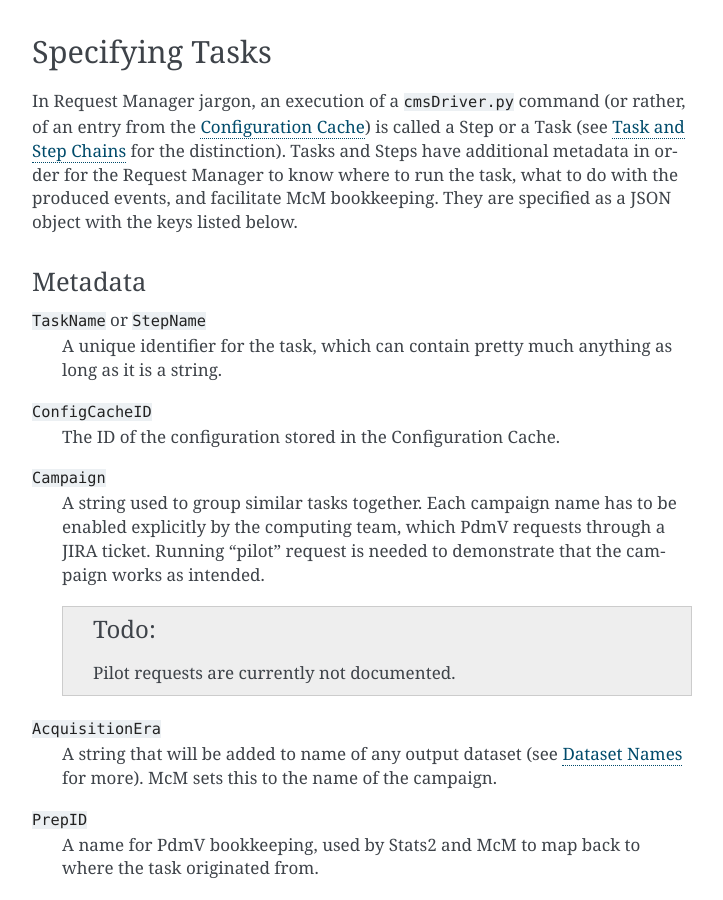
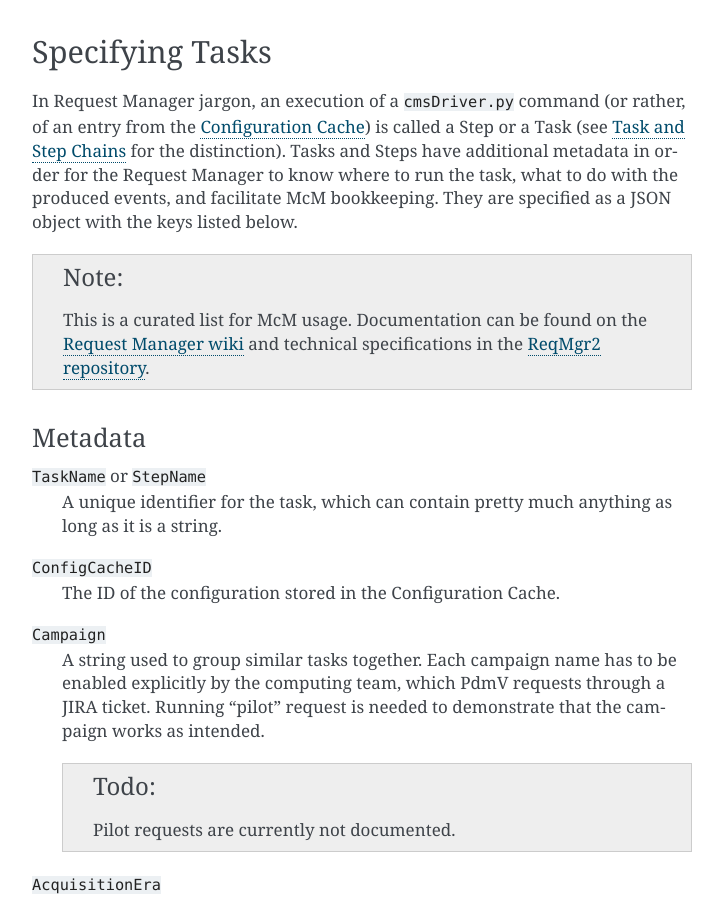
Before and after one commit to lmoureaux/McM-errands, a Sphinx documentation site: the page built from docs/reqmgr.rst, in a window 1280 px wide and 900 px high, scrolled down 807 px. Shown: the whole window, without its empty margins (388-1111 px from the left). Built offline with Sphinx 7.4.7, drawn with Linux system fonts in a browser that asks for light colours.

Commit message:
Add pointers to the ReqMgr docs & code

```diff
--- a/docs/reqmgr.rst
+++ b/docs/reqmgr.rst
@@ -51,6 +51,14 @@ and Steps have additional metadata in order for the Request Manager
 to know where to run the task, what to do with the produced events, and
 facilitate McM bookkeeping. They are specified as a JSON object with the keys
 listed below.
+
+.. note::
+    This is a curated list for McM usage. Documentation can be found on the
+    `Request Manager wiki`_ and technical specifications in the
+    `ReqMgr2 repository`_.
+
+.. _Request Manager wiki: https://github.com/dmwm/WMCore/wiki/Request-Types-Arguments
+.. _ReqMgr2 repository: https://github.com/dmwm/WMCore/tree/master/doc/createSpecs
 
 Metadata
 ^^^^^^^^
```
